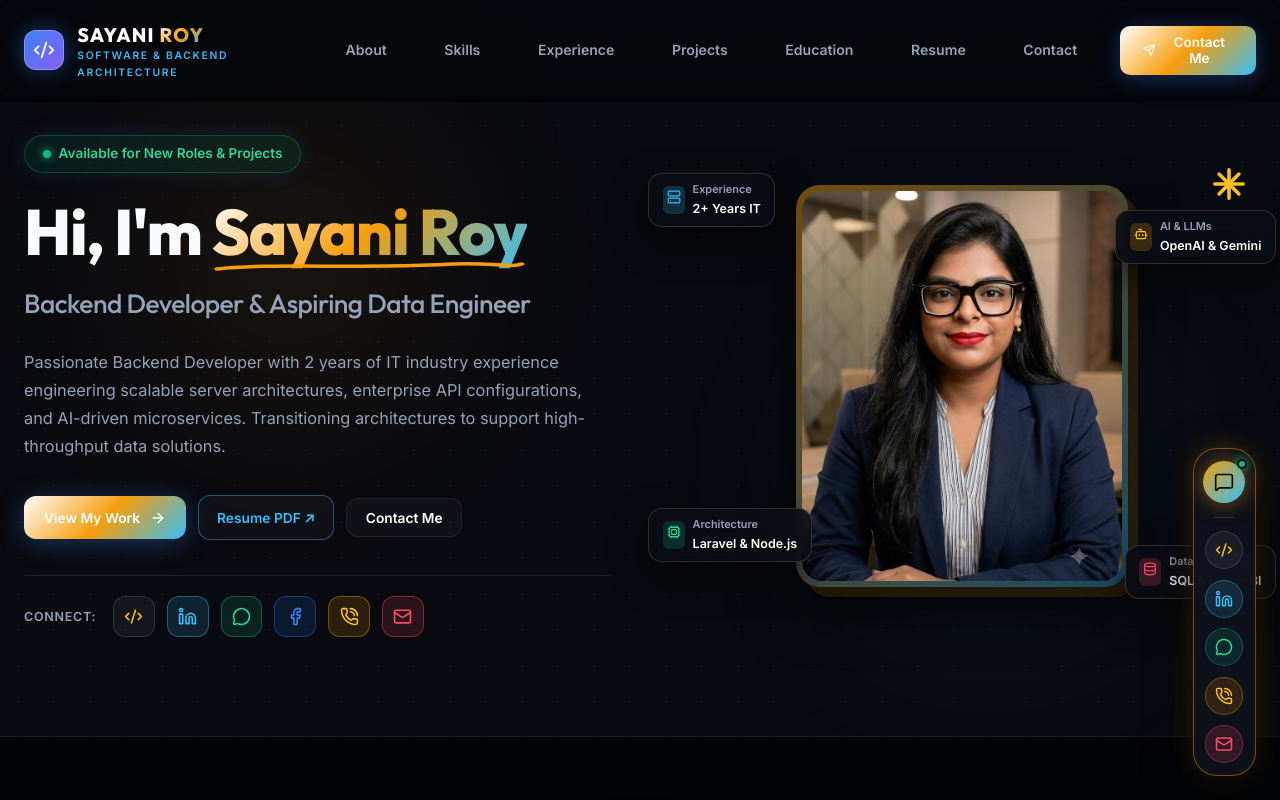
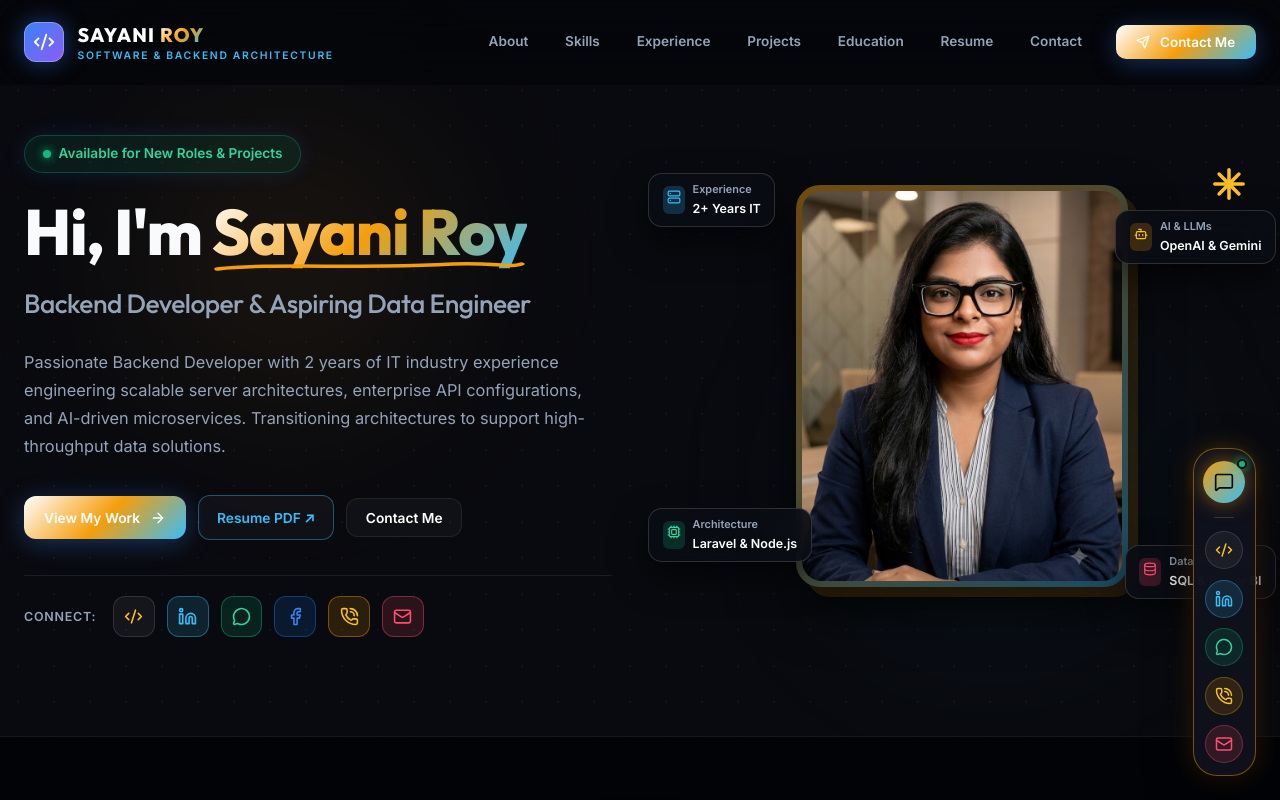
Before and after one commit to TechHub88/portfolio, a React (Vite) app: page / in a window 1280 px wide. Shown: the top 800 px of the page. Built offline with nearby package versions, Linux system fonts and the light colour scheme.

Commit message:
Reduce Navbar link spacing to 1.1rem and compact-align nav items to right side next to Contact Me button

```diff
--- a/src/components/Navbar.jsx
+++ b/src/components/Navbar.jsx
@@ -84,14 +84,14 @@ const Navbar = ({ onOpenModal }) => {
           </div>
         </a>
 
-        {/* Desktop Navigation Links */}
-        <div style={{ display: 'flex', alignItems: 'center', gap: '1.8rem' }} className="desktop-nav">
+        {/* Desktop Navigation Links - Compact Right Alignment */}
+        <div style={{ display: 'flex', alignItems: 'center', gap: '1.1rem', marginLeft: 'auto' }} className="desktop-nav">
           {navItems.map((item) => (
-            <a key={item.name} href={item.href} className="nav-link" style={{ fontSize: '0.88rem' }}>
+            <a key={item.name} href={item.href} className="nav-link" style={{ fontSize: '0.85rem', padding: '0.4rem 0.6rem' }}>
               {item.name}
             </a>
           ))}
-          <button onClick={onOpenModal} className="btn btn-accent" style={{ padding: '0.55rem 1.4rem', fontSize: '0.84rem', borderRadius: '10px', cursor: 'pointer' }}>
+          <button onClick={onOpenModal} className="btn btn-accent" style={{ padding: '0.55rem 1.3rem', fontSize: '0.84rem', borderRadius: '10px', cursor: 'pointer', marginLeft: '0.4rem' }}>
             <Send size={14} /> Contact Me
           </button>
         </div>
```
